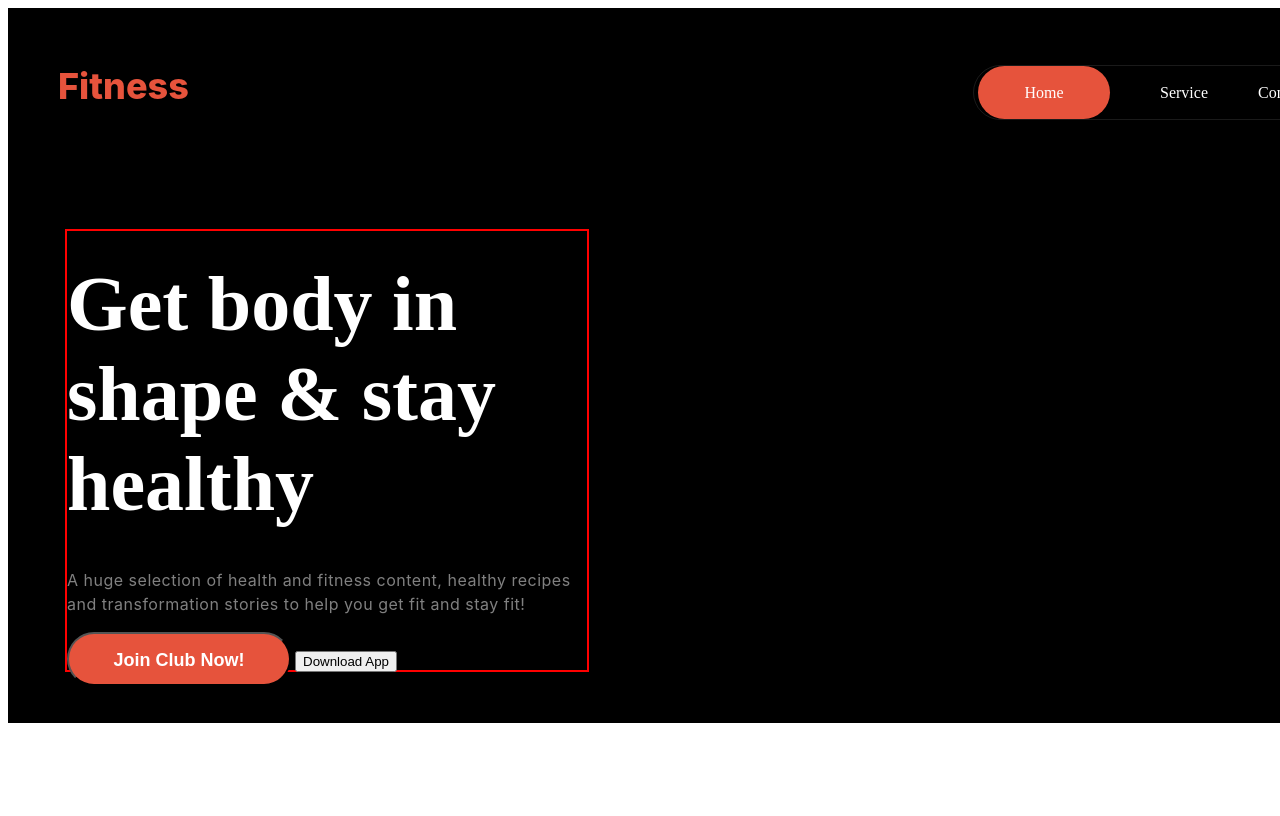
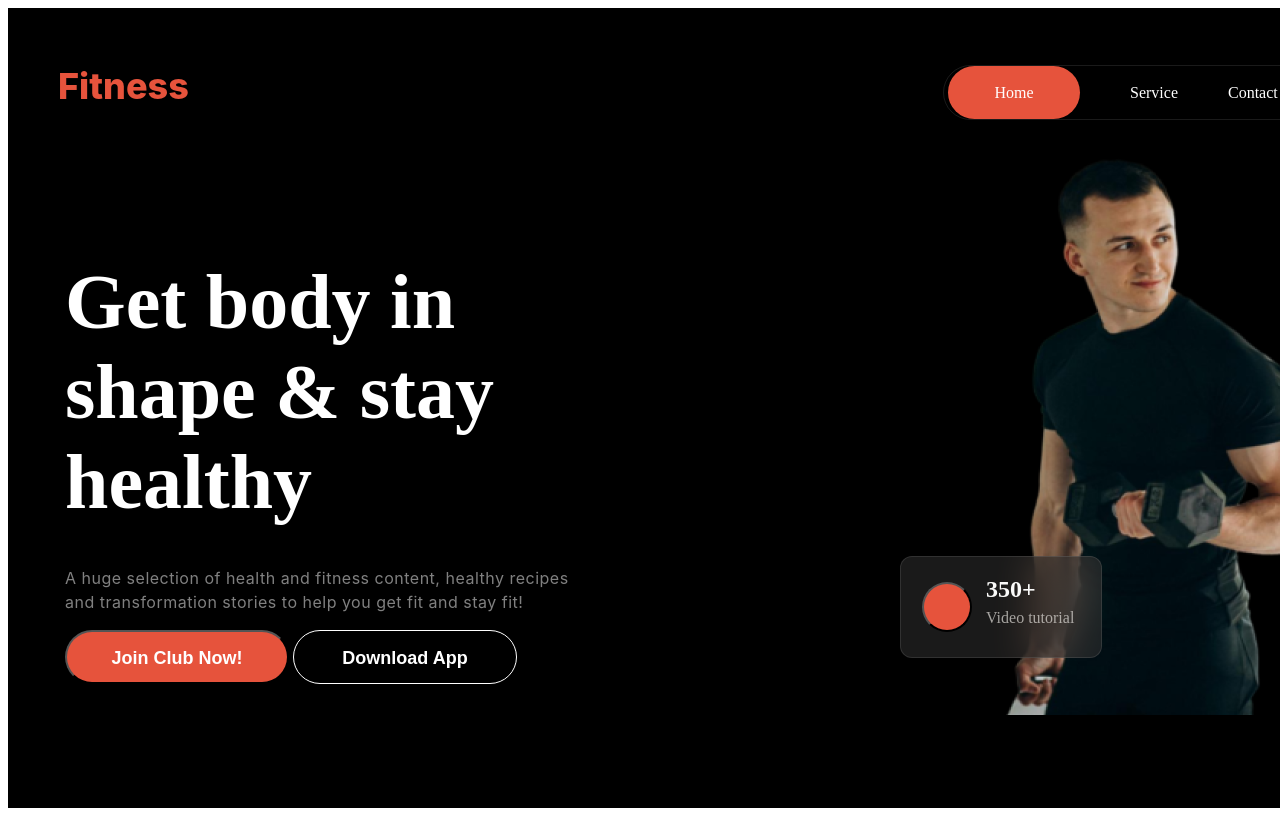
Before and after one commit to Tamanna4D/B10A2-versatile-ui, a plain HTML site: page index.html in a window 1280 px wide. Shown: the top 816 px of the page. Drawn offline with Linux system fonts and the light colour scheme.

Commit message:
added new changes

```diff
--- a/index.html
+++ b/index.html
@@ -19,6 +19,7 @@
             <li><a class="iconbar" href="">About</a></li>
             </div>
         </nav>
+        <div class="header-body">
         <div class="get-body">
             <h1 class="header-content">Get body in shape & stay healthy
             </h1>
@@ -30,6 +31,13 @@
                 <button class="download">Download App</button>
             </div>
         </div>
+        <img class="img-1" src="images/images 2.png" alt="">
+        <div class="header-blur">
+            <button class="btn-2"></button>
+            <h3 class="price">350+</h3>
+            <p class="video">Video tutorial</p>
+        </div>
+    </div>
     </header>
     <main>
 
--- a/styles/style.css
+++ b/styles/style.css
@@ -1,7 +1,7 @@
  /*header section  */
  header{
 width: 1440px;
-height: 715px;
+height: 800px;
 background: black
  }
  /* navbar styles */
@@ -38,6 +38,7 @@ height: 45px;
 gap: 50px;
 padding: 4px;
 margin-top: 57px;
+margin-right: 30px;
 border: 1px solid rgba(255, 255, 255, 0.1);
 border-radius: 39px;
 list-style: none;
@@ -76,9 +77,8 @@ text-align: left;
 }
 .get-body{
 width: 520px;
-height: 439px;
+height: 470px;
 margin: 71px 0px;
-border: 2px solid red;
 margin-left: 57px;
 }
 .join{
@@ -92,3 +92,68 @@ color: rgb(255, 255, 255);
 font-size: 18px;
 font-weight: 600;
 }
+.download{
+width: 224px;
+height: 54px;
+padding: 16px 40px 16px 40px;
+border: 1px solid rgb(255, 255, 255);
+background-color: black;
+border-radius: 42px;
+color: rgb(255, 255, 255);
+font-size: 18px;
+font-weight: 600;
+line-height: 22px;
+}
+.header-body{
+    display: flex;
+    justify-content: space-between;
+}
+.img-1{
+position: absolute;
+width: 349px;
+height: 580px;
+left: 1000px;
+top: 135px;
+}
+.header-blur{
+position: absolute;
+width: 200px;
+height: 100px;
+left: 900px;
+top: 556px;
+border: 1px solid rgba(255, 255, 255, 0.1);
+border-radius: 12px;
+backdrop-filter: blur(20px);
+background: rgba(48, 48, 48, 0.54);
+}
+.btn-2{
+    position: absolute;
+width: 50px;
+height: 50px;
+background: rgb(230, 83, 60);
+border-radius: 50%;
+margin-top: 25px;
+margin-left: 21px;
+margin-bottom: 20px;
+}
+.price{
+width: 68px;
+height: 24px;
+color: rgb(250, 250, 249);
+font-size: 24px;
+font-weight: 900;
+line-height: 24px;
+margin-top: 20px;
+margin-left: 85px;
+margin-bottom: 0;
+}
+.video{
+width: 108px;
+height: 24px;
+color: rgba(239, 237, 232, 0.65);
+font-size: 16px;
+font-weight: 400;
+line-height: 24px;
+margin-left: 85px;
+margin-top: 5px;
+}
```
